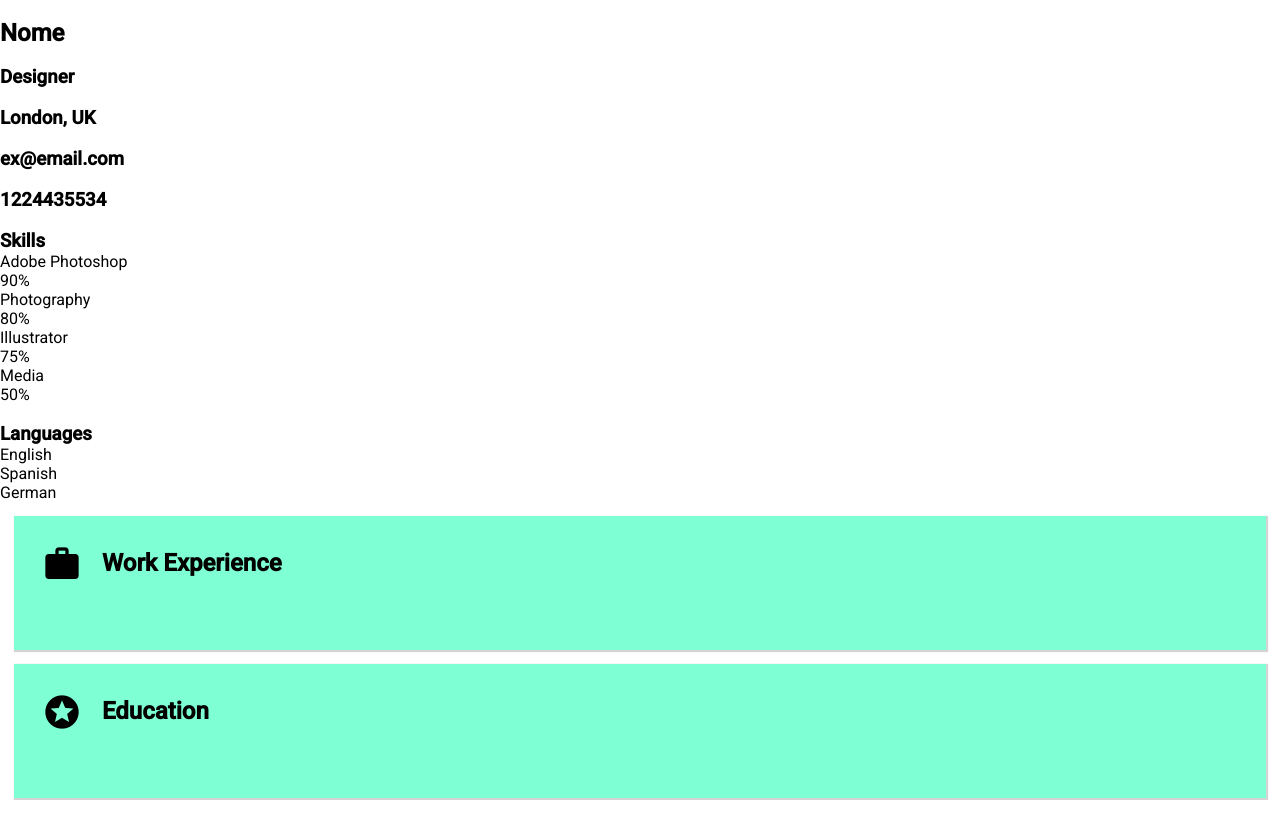
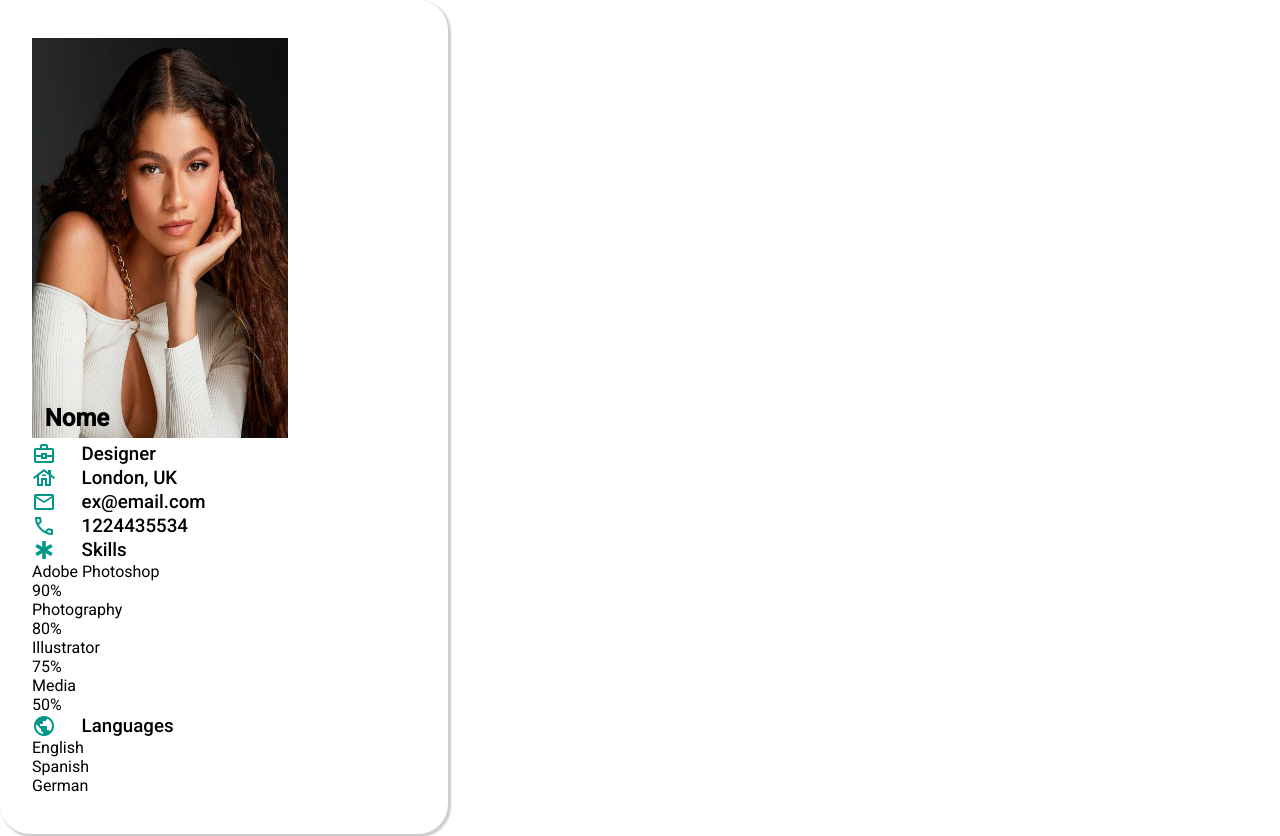
Before and after one commit to thayssa-souza/Project_Curriculum-vitae, an Angular app in the folder Curriculo/: page / in a window 1280 px wide. Shown: the top 836 px of the page. Before the commit the page ends 800 px from the top, so only its background shows below. Built offline with nearby package versions, Linux system fonts and the light colour scheme.

Commit message:
Iniciando criação do layout de general infos

```diff
--- a/Curriculo/src/app/components/experiences/experiences.component.css
+++ b/Curriculo/src/app/components/experiences/experiences.component.css
@@ -1,5 +1,5 @@
 :host .container{
-  background-color: aquamarine;
+  background-color: #009688;
   margin: 14px 14px 0 14px;
   padding: 28px ;
   box-shadow: 1px 1px 1px 1px #d5d4d4;
--- a/Curriculo/src/app/components/info-general/info-general.component.css
+++ b/Curriculo/src/app/components/info-general/info-general.component.css
@@ -0,0 +1,41 @@
+.containerSection{
+  display: flex;
+  flex-direction: column;
+  align-items: center;
+
+  background-color: #fff;
+  border-radius: 30px;
+  padding: 3%;
+  width: 35vw;
+  height: auto;
+  box-shadow: 2px 2px 2px 1px rgba(0, 0, 0, 0.2);
+
+}
+.img_perfil{
+  position: relative;
+}
+
+.img_perfil img{
+    width: 20vw;
+    height: 50vh;
+}
+
+.img_perfil h2{
+  position: absolute;
+  bottom: 10px;
+  padding-left: 1vw;
+}
+
+.items{
+  display: flex;
+  flex-direction: row;
+  align-items: center;
+  width: 30vw;
+}
+h3{
+  padding-left: 2vw;
+  font-weight: 500;
+}
+span{
+  color: #009688;
+}
--- a/Curriculo/src/app/components/info-general/info-general.component.html
+++ b/Curriculo/src/app/components/info-general/info-general.component.html
@@ -1,23 +1,46 @@
 <section class="containerSection">
   <section class="imgAndInfos">
-    <div>
-      <img src="" alt="">
+    <div class="img_perfil">
+      <img src="../../../assets/images/img_perfil.webp" alt="">
       <h2>Nome</h2>
     </div>
     <div>
-      <img src="" alt="">
+      <div class="items">
+          <span class="material-symbols-outlined">
+            business_center
+          </span>
           <h3>Designer</h3>
-      <img src="" alt="">
+        </div>
+
+        <div class="items">
+          <span class="material-symbols-outlined">
+            house
+          </span>
         <h3>London, UK</h3>
-      <img src="" alt="">
+    </div>
+    <div class="items">
+        <span class="material-symbols-outlined">
+          mail
+        </span>
         <h3>ex@email.com</h3>
-      <img src="" alt="">
+      </div>
+      <div class="items">
+        <span class="material-symbols-outlined">
+          call
+        </span>
         <h3>1224435534</h3>
+      </div>
+
     </div>
   </section>
   <section class="skills">
-    <img src="" alt="">
+    <div class="items">
+      <span class="material-symbols-outlined">
+        emergency
+       </span>
       <h3>Skills</h3>
+    </div>
+
     <p>Adobe Photoshop</p>
     <div>
       <div>
@@ -44,8 +67,13 @@
     </div>
   </section>
   <section class="languages">
-    <img src="" alt="">
+    <div class="items">
+      <span class="material-symbols-outlined">
+        public
+      </span>
       <h3>Languages</h3>
+    </div>
+
     <p>English</p>
     <div>
       <div>
--- a/Curriculo/src/index.html
+++ b/Curriculo/src/index.html
@@ -9,6 +9,7 @@
   <link rel="preconnect" href="https://fonts.gstatic.com">
   <link href="https://fonts.googleapis.com/css2?family=Roboto:wght@300;400;500&display=swap" rel="stylesheet">
   <link href="https://fonts.googleapis.com/icon?family=Material+Icons" rel="stylesheet">
+  <link rel="stylesheet" href="https://fonts.googleapis.com/css2?family=Material+Symbols+Outlined:opsz,wght,FILL,GRAD@20..48,100..700,0..1,-50..200" />
 </head>
 <body>
   <app-root></app-root>
```
Also changed, not shown: Curriculo/package.json (line endings or trailing spaces), Curriculo/src/assets/images/img_perfil.webp (added). Lines whose indentation alone changed are shown as unchanged.
